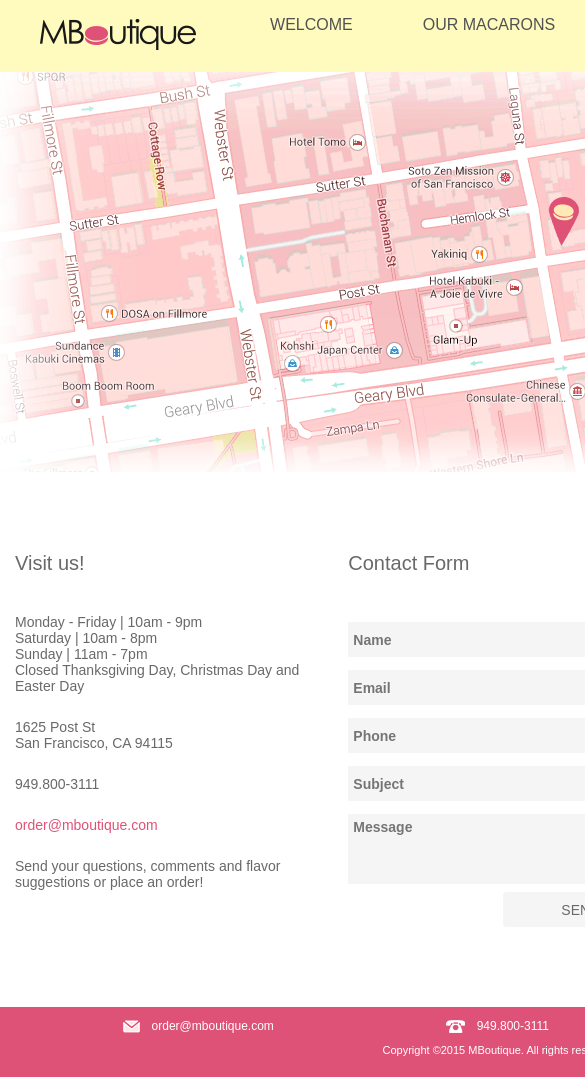
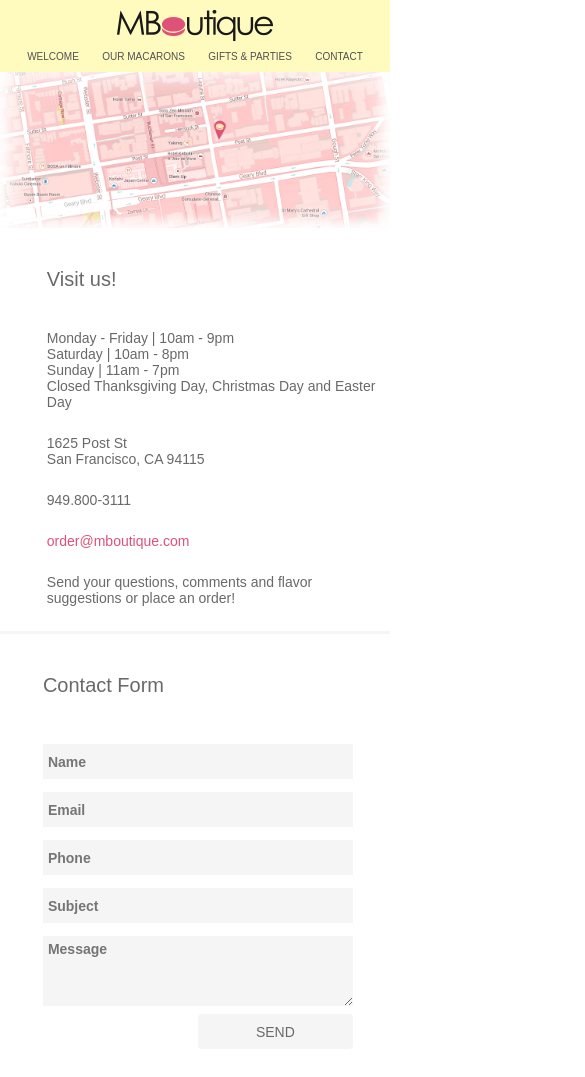
Before and after one commit to scbowler/MBoutique, a plain HTML site: page index.html in a window 390 px wide. Shown: the top 1077 px of the page, 585 px wide, since content can reach past the window. Drawn offline with nearby package versions, Linux system fonts and the light colour scheme.

Commit message:
Updated for view on iPhone 6 contact only

```diff
--- a/Assets/stylesheets/main.css
+++ b/Assets/stylesheets/main.css
@@ -47,13 +47,14 @@ h1 {
 */
 
 .head-img {
-    heigt: 400px;
+    height: 400px;
     margin-bottom: 40px;
 }
 .nav-bar {
     height: 72px;
     background-color: #fffabe;
     position: relative;
+    width: 100vw;
 }
 
 .nav-bar img {
@@ -322,3 +323,98 @@ div.error, div.correct {
     margin-top: 0;
     font-size: 11px;
 }
+
+/*
+    =====================================
+    ==    Contacts iPhone-6 Friendly   ==
+    =====================================
+*/
+
+@media screen and (max-width: 627px) {
+
+    header,
+    #contentDisplay,
+    footer,
+    .contact-content,
+    .my_container {
+        width: 100vw;
+    }
+
+    header {
+        position: relative;
+        text-align: center;
+    }
+
+    .main-nav {
+        top: 65%;
+        margin: 0;
+        right: 50%;
+        transform: translatex(50%);
+        width: 100vw;
+    }
+
+    .main-nav ul {
+        padding: 0;
+    }
+
+    .main-nav li {
+        font-size: 10px;
+        margin: 0 3%;
+    }
+
+    .nav-bar img {
+        width: 40vw;
+        top: 12%;
+        left: 50%;
+        transform: translatex(-50%);
+    }
+
+    .head-img {
+        height: auto;
+        margin-bottom: 0;
+    }
+
+    .contact-content {
+        margin-bottom: 8%;
+    }
+
+    .contact-content .head-img img{
+        width: 100vw;
+        height: auto;
+    }
+
+    .contact-content div:nth-child(2){
+        padding: 0 0 0 12%;
+        width: 100vw;
+        border-bottom: 3px inset #f5f5f5;
+    }
+
+    .contact-content form h1 {
+        width: 50vw;
+    }
+
+    .contact-content form {
+        padding-left: 11%;
+    }
+
+    .contact-content div:nth-child(4) {
+        display: none;
+    }
+
+    .right img {
+        #display: none;
+    }
+
+    .main-footer {
+        width: 100vw;
+    }
+
+    footer .contact-info {
+        margin: 2% 0 0 0;
+        right: 0;
+    }
+
+    .copyright {
+        margin-top: 3%;
+    }
+}
--- a/index.html
+++ b/index.html
@@ -2,6 +2,7 @@
 <html lang="en">
 	<head>
 		<meta charset="utf-8">
+        <meta name="viewport" content="width=device-width">
 		<title>MBoutique</title>
 		<script type="text/javascript" src="Assets/js/jquery-2.1.3.min.js"></script>
 		<!-- Latest compiled and minified CSS -->
@@ -15,7 +16,7 @@
     </head>
 
    <body>
-       <head>
+       <header>
            <section class="my_container">
               <div class="nav-bar">
                 <img src="Assets/images/logo.png" alt="MBoutique Logo">
@@ -25,7 +26,7 @@
                </nav>
              </div>
            </section>
-       </head>
+       </header>
 
        <section id="contentDisplay">
 
```
